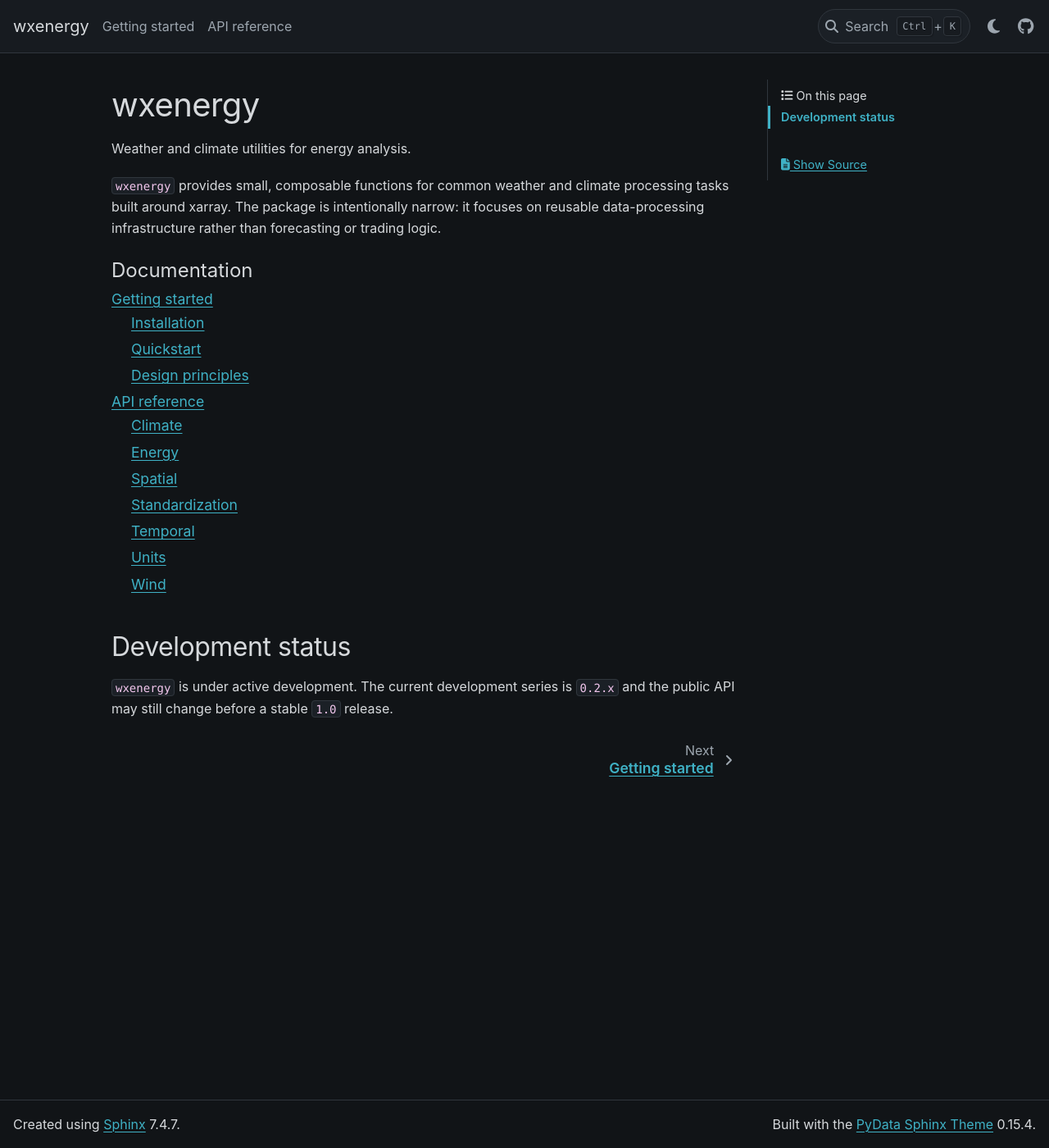
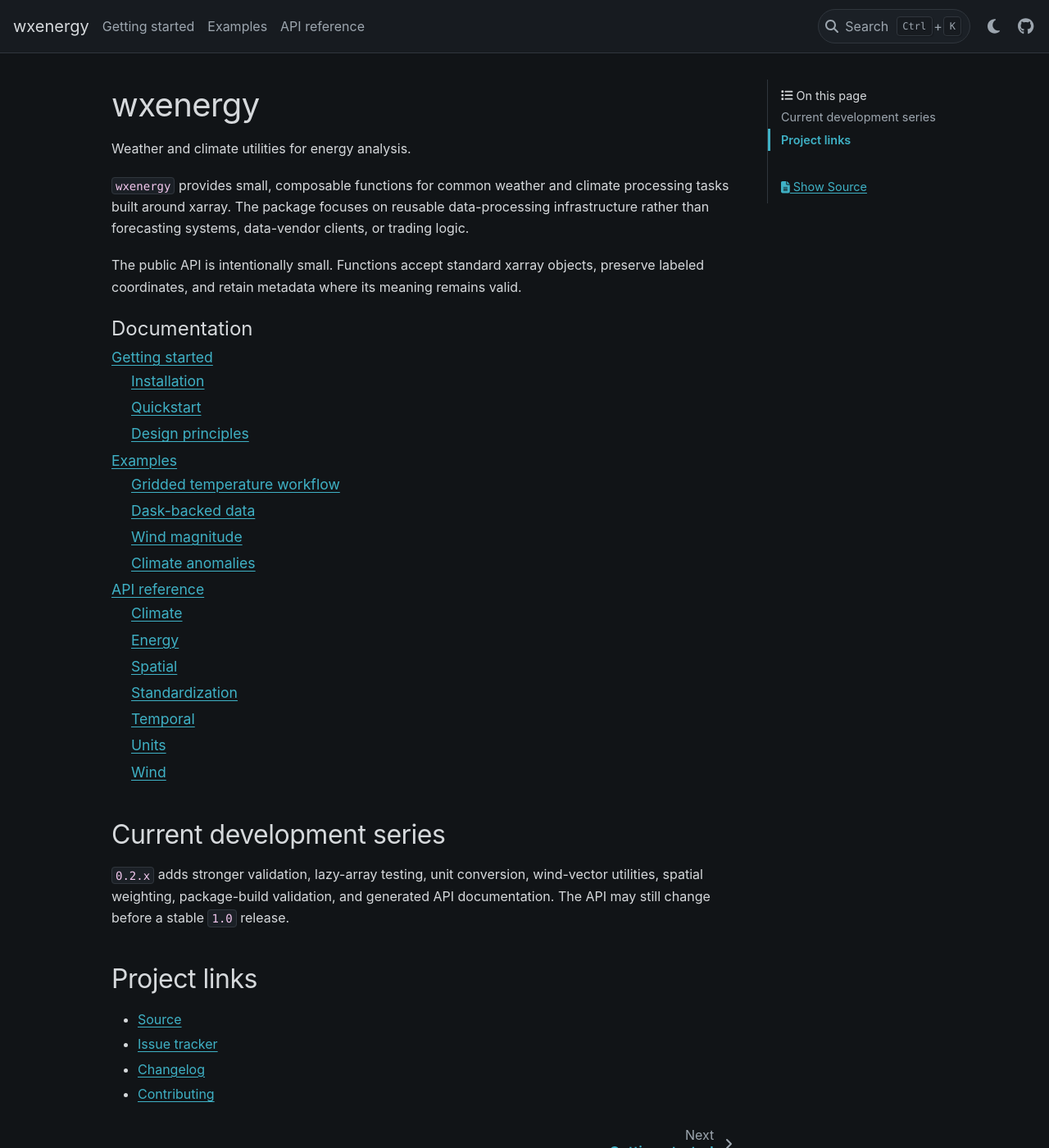
Before and after one commit to jl115-source/wxenergy, a Sphinx documentation site: the page built from docs/index.rst, in a window 1280 px wide and 1400 px high. Shown: the whole window at 82% size. Built offline with Sphinx 7.4.7 and the PyData theme 0.15.4, drawn with Linux system fonts in a browser that asks for light colours.

Commit message:
Expand documentation navigation

```diff
--- a/docs/index.rst
+++ b/docs/index.rst
@@ -4,19 +4,31 @@ wxenergy
 Weather and climate utilities for energy analysis.
 
 ``wxenergy`` provides small, composable functions for common weather and climate
-processing tasks built around xarray. The package is intentionally narrow: it
-focuses on reusable data-processing infrastructure rather than forecasting or
-trading logic.
+processing tasks built around xarray. The package focuses on reusable data-processing
+infrastructure rather than forecasting systems, data-vendor clients, or trading logic.
+
+The public API is intentionally small. Functions accept standard xarray objects,
+preserve labeled coordinates, and retain metadata where its meaning remains valid.
 
 .. toctree::
    :maxdepth: 2
    :caption: Documentation
 
    getting-started
+   examples
    api
 
-Development status
-------------------
+Current development series
+--------------------------
 
-``wxenergy`` is under active development. The current development series is
-``0.2.x`` and the public API may still change before a stable ``1.0`` release.
+``0.2.x`` adds stronger validation, lazy-array testing, unit conversion, wind-vector
+utilities, spatial weighting, package-build validation, and generated API documentation.
+The API may still change before a stable ``1.0`` release.
+
+Project links
+-------------
+
+* `Source <https://github.com/jl115-source/wxenergy>`_
+* `Issue tracker <https://github.com/jl115-source/wxenergy/issues>`_
+* `Changelog <https://github.com/jl115-source/wxenergy/blob/main/CHANGELOG.md>`_
+* `Contributing <https://github.com/jl115-source/wxenergy/blob/main/CONTRIBUTING.md>`_
```
